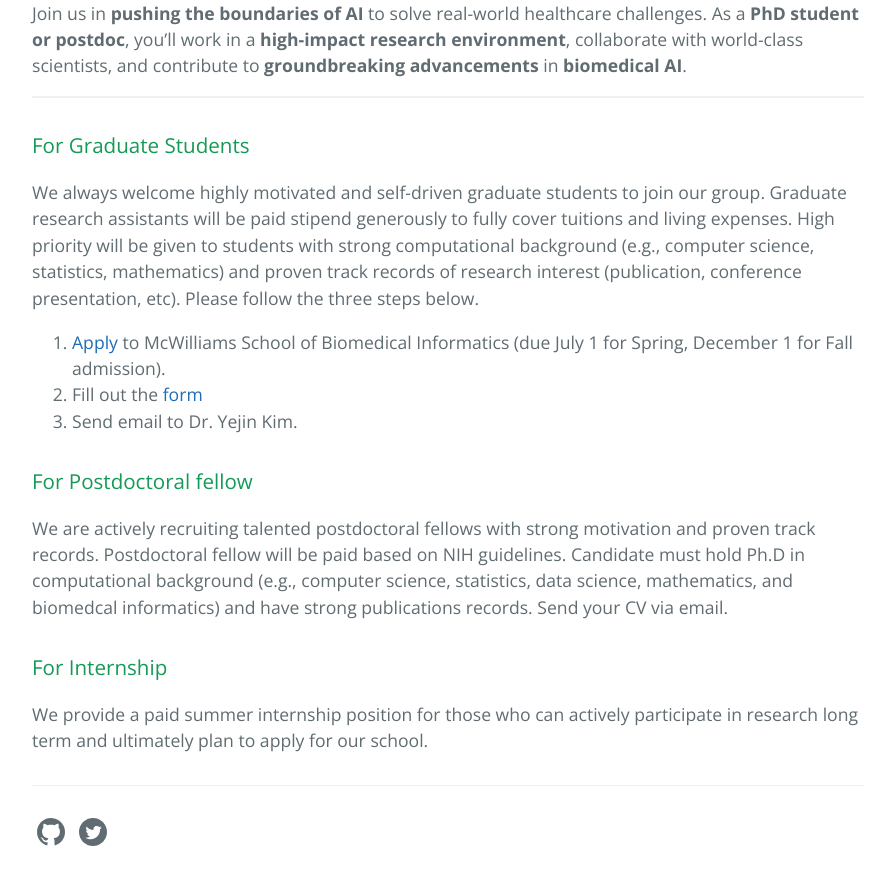
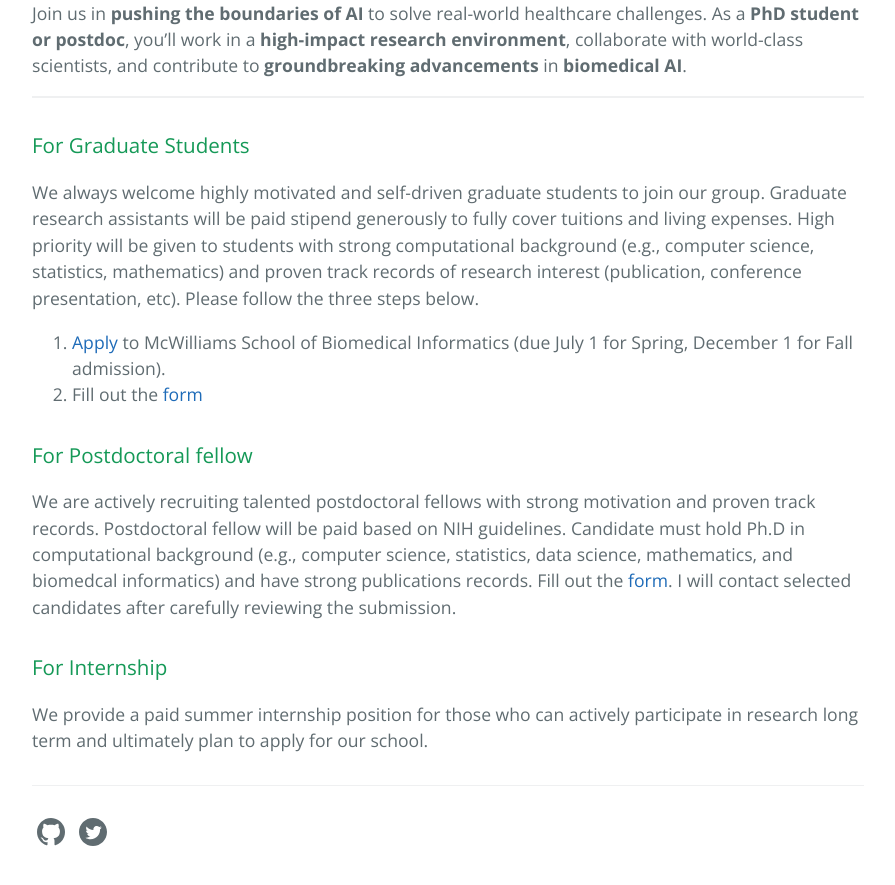
Before and after one commit to yejinjkim/yejinjkim.github.io, a Jekyll site: the page built from pages/opportunities.md, in a window 1280 px wide and 900 px high, scrolled down 1075 px. Shown: the top 885 px of the window, without its empty margins (192-1087 px from the left). Built offline with Jekyll 4.4.1, drawn with Linux system fonts in a browser that asks for light colours.

Commit message:
Update opportunities.md

```diff
--- a/pages/opportunities.md
+++ b/pages/opportunities.md
@@ -32,11 +32,10 @@
 We always welcome highly motivated and self-driven graduate students to join our group. Graduate research assistants will be paid stipend generously to fully cover tuitions and living expenses. High priority will be given to students with strong computational background (e.g., computer science, statistics, mathematics) and proven track records of research interest (publication, conference presentation, etc). Please follow the three steps below.
 1. [Apply](https://sbmi.uth.edu/applysbmi/) to McWilliams School of Biomedical Informatics (due July 1 for Spring, December 1 for Fall admission).
 2. Fill out the [form](https://forms.gle/Affb1USehKBp8TGp7)
-3. Send email to Dr. Yejin Kim.
 
 
 ### For Postdoctoral fellow
-We are actively recruiting talented postdoctoral fellows with strong motivation and proven track records. Postdoctoral fellow will be paid based on NIH guidelines. Candidate must hold Ph.D in computational background (e.g., computer science, statistics, data science, mathematics, and biomedcal informatics) and have strong publications records. Send your CV via email.
+We are actively recruiting talented postdoctoral fellows with strong motivation and proven track records. Postdoctoral fellow will be paid based on NIH guidelines. Candidate must hold Ph.D in computational background (e.g., computer science, statistics, data science, mathematics, and biomedcal informatics) and have strong publications records. Fill out the [form](https://forms.gle/bwauVcXeH422CfAr7). I will contact selected candidates after carefully reviewing the submission.
 
 ### For Internship
 We provide a paid summer internship position for those who can actively participate in research long term and ultimately plan to apply for our school.
```
